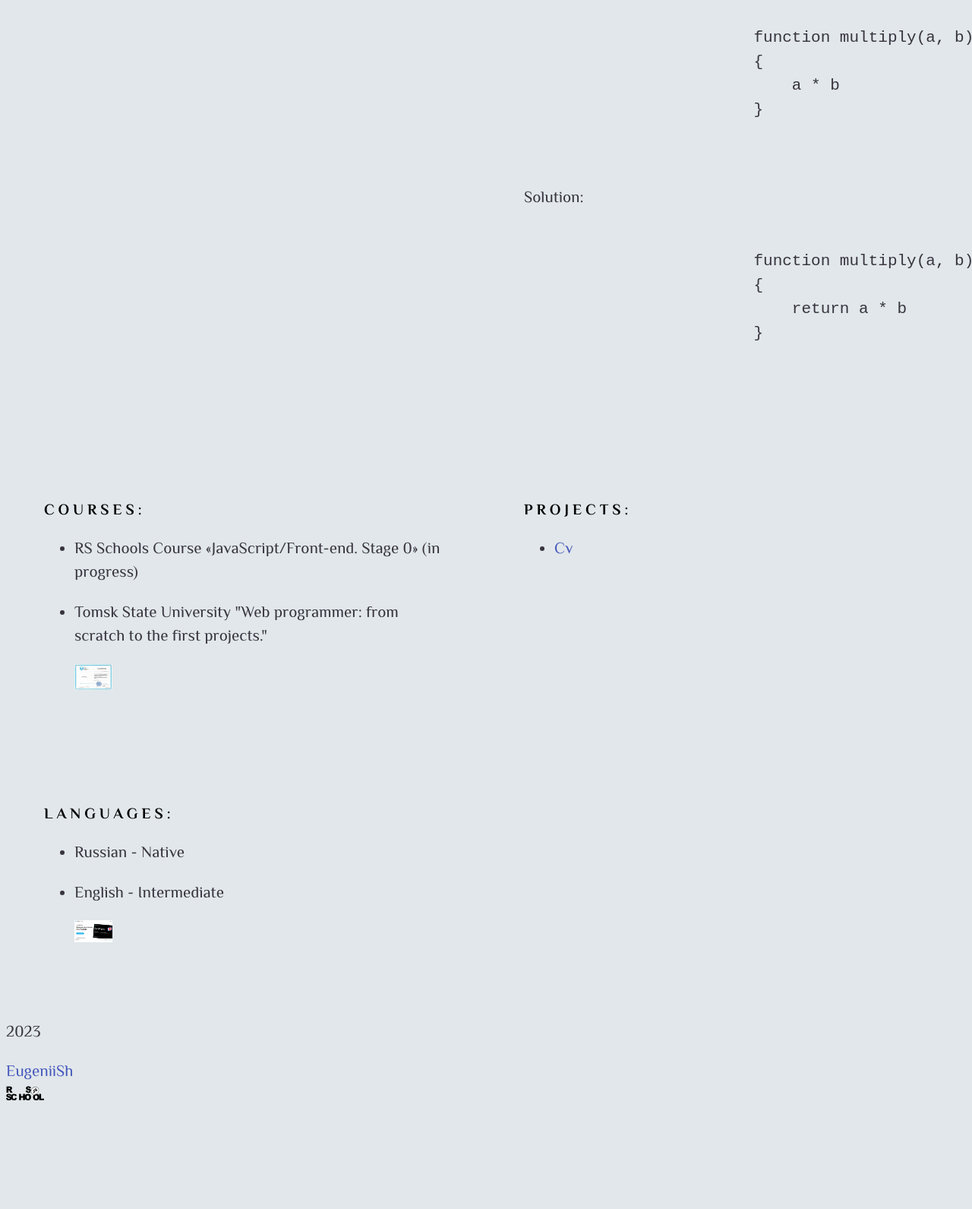
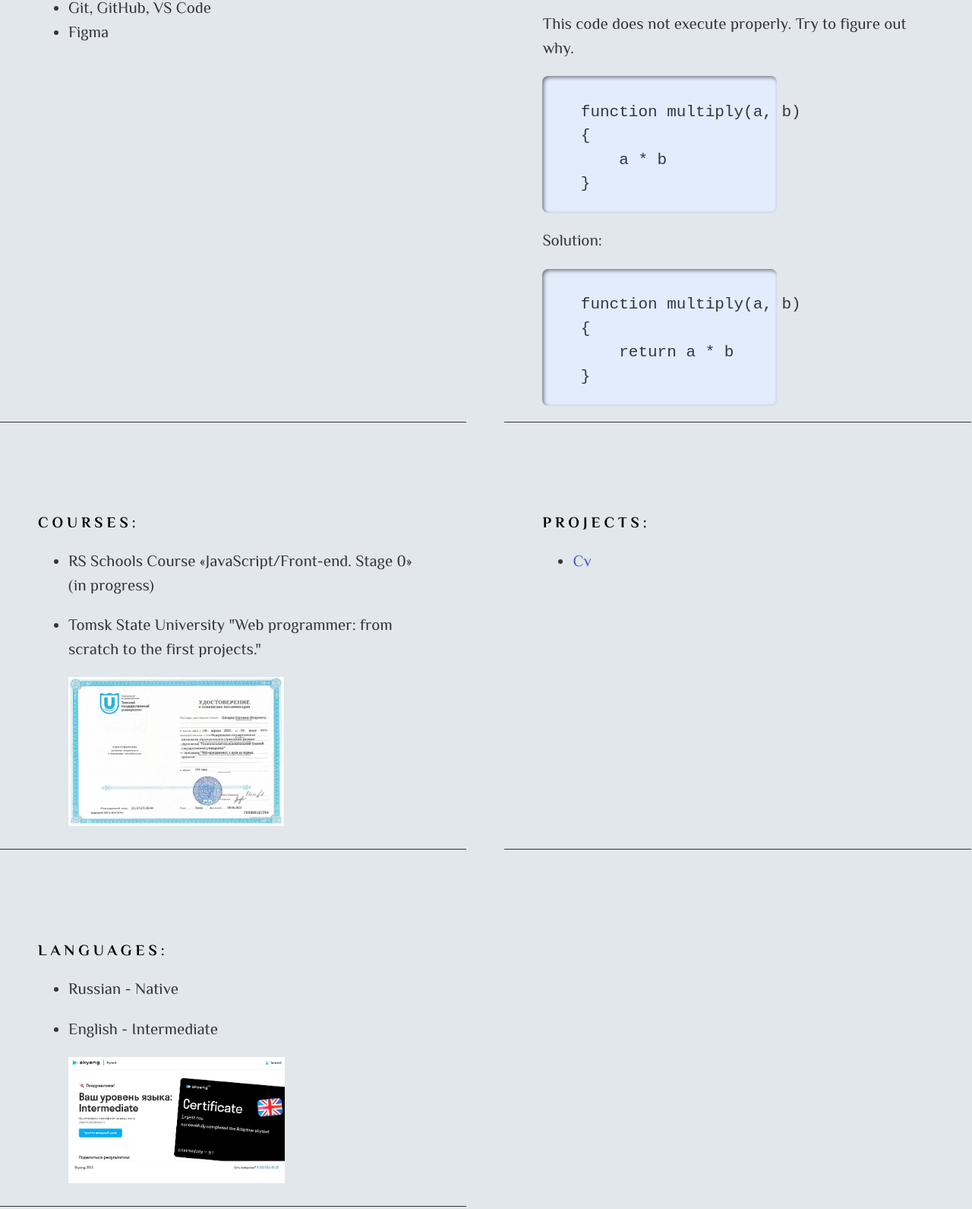
Before and after one commit to EugeniiSh/rsschool-cv, a plain HTML site: page index.html in a window 1280 px wide. Shown: the part 1043-2634 px from the top of the page at 76% size. Before the commit the page ends 2508 px from the top, so only its background shows below. Drawn offline with Linux system fonts and the light colour scheme.

Commit message:
feat: add style part 3

```diff
--- a/style.css
+++ b/style.css
@@ -5,9 +5,12 @@
 
 body
 {
-    /* min-height: 100vh;
+    min-height: 100vh;
     margin: 0;
-    padding: 0; */
+    padding: 0;
+    display: flex;
+    flex-direction: column;
+    justify-content: space-between;
     font-family: 'Philosopher', sans-serif;
     font-size: 21px;
     font-weight: 400;
@@ -47,8 +50,9 @@ h2
 
 .section
 {
-    width: 50%;
-    padding: 50px;
+    width: 48%;
+    padding: 50px 50px 0 50px;
+    border-bottom: 1px solid #37343f;
 }
 
 p
@@ -60,6 +64,12 @@ a
 {
     text-decoration: none;
     color: #4758bc;
+    transition: 0.3s;
+}
+
+a:hover
+{
+    color: #8d9cee;
 }
 
 .header
@@ -108,6 +118,7 @@ a
 {
     display: flex;
     flex-wrap: wrap;
+    gap: 50px;
     max-width: 1440px;
     margin: 0 auto;
 }
@@ -120,7 +131,7 @@ a
 .main-info-blocks
 {
     display: flex;
-    padding-top: 100px;
+    padding-top: 120px;
     padding-bottom: 30px;
     border-bottom: 15px solid #7b8abf;
 }
@@ -136,6 +147,7 @@ a
     max-width: 30%;
     border-top-right-radius: 32px;
     border-bottom-left-radius: 32px;
+    box-shadow: 2px 2px 5px rgba(0,0,0,0.5);
 }
 
 .block-info
@@ -156,23 +168,71 @@ a
     letter-spacing: 6px;
 }
 
+pre
+{
+    width: 60%;
+    height: 180px;
+    border-radius: 8px;
+    background-color: #e2ecfc;
+    box-shadow: 2px 2px 5px rgba(0,0,0,0.5) inset;
+}
+
 code
 {
-    text-align: center;
-    margin: 0;
+    border-radius: 50%;
 }
+
 
 .courses-item img
 {
-    max-width: 50px;
+    max-width: 60%;
 }
 
 .languages-item img
 {
-    max-width: 50px;
+    max-width: 60%;
+}
+
+.footer-content
+{
+    display: flex;
+    justify-content: space-around;
+    align-items: center;
+    padding: 20px 0;
+}
+
+.footer-date
+{
+    display: flex;
+    gap: 50px;
+}
+
+.date-block p
+{
+    margin: 0;
+}
+
+.footer-link
+{
+    width: 7%;
+    border-radius: 50%;
+    transition: 0.3s;
+}
+
+.footer-link:hover
+{
+    box-shadow: 0 0 15px rgba(0,0,0,0.5) inset;
 }
 
 .footer-link img
 {
-    max-width: 50px;
+    width: 100%;
 }
+
+@media (max-width: 768px)
+{
+    .section
+    {
+      width: 100%;
+    }
+}
```
Also changed, not shown: index.html (+0 -18 lines), assets/img/alberto-bigoni-GwJ2gUarF58-unsplash.jpg (deleted), assets/img/dshtprf.jpg (deleted), assets/img/james-pere-o9p5o9G9ldE-unsplash.jpg (deleted), assets/img/markus-spiske-f8NPAuGNE6Y-unsplash.jpg (deleted), assets/img/nate-johnston-fv4Q5vvFoEU-unsplash.jpg (deleted), 2 other files.
